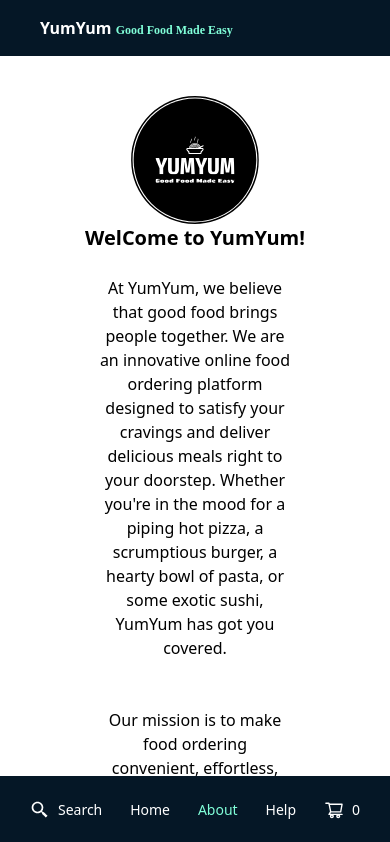
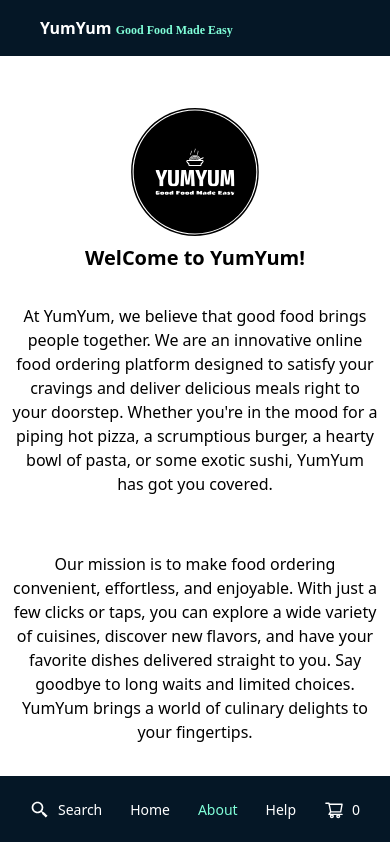
Before and after one commit to KunalSalunkhe12/YUMYUM-Food-ordering-app, a React (Vite) app: page /about in a window 390 px wide. Shown: the top 842 px of the page. Built offline with nearby package versions, Linux system fonts and the light colour scheme; a web font is replaced by a local one.

Commit message:
style: made about responsive

```diff
--- a/src/components/About.js
+++ b/src/components/About.js
@@ -5,15 +5,15 @@ import Logo from "../../assets/yumyum-background.svg"
 const About = () => {
     return (
         <>
-            <div className="flex flex-col items-center my-24">
+            <div className="flex flex-col gap-2 items-center my-24 p-3">
                 <div className="w-32 mx-auto">
                     <img src={Logo} alt="YumYum Logo" />
                 </div>
                 <h2 className="text-xl font-bold">WelCome to YumYum!</h2>
-                <p className="w-1/2 my-6 text-center">
+                <p className="md:w-1/2 my-6 text-center">
                     At YumYum, we believe that good food brings people together. We are an innovative online food ordering platform designed to satisfy your cravings and deliver delicious meals right to your doorstep. Whether you're in the mood for a piping hot pizza, a scrumptious burger, a hearty bowl of pasta, or some exotic sushi, YumYum has got you covered.
                 </p>
-                <p className="w-1/2 my-6 text-center">
+                <p className="md:w-1/2 my-6 text-center">
                     Our mission is to make food ordering convenient, effortless, and enjoyable. With just a few clicks or taps, you can explore a wide variety of cuisines, discover new flavors, and have your favorite dishes delivered straight to you. Say goodbye to long waits and limited choices. YumYum brings a world of culinary delights to your fingertips.
                 </p>
                 <div>
--- a/src/components/Profile.js
+++ b/src/components/Profile.js
@@ -29,7 +29,7 @@ class Profile extends React.Component {
 
     render() {
         return (
-            <div className="w-1/2 mx-auto mb-5 flex justify-center flex-col gap-4 text-center">
+            <div className="md:w-1/2 mx-auto mb-24 flex justify-center flex-col gap-4 text-center">
                 < img className="w-40 m-auto rounded-full" src={this.state?.userInfo?.avatar_url} alt="" />
                 <p className="font-medium">{this.state?.userInfo?.bio}</p>
                 <p>Location: {this.state?.userInfo?.location}</p>
```
